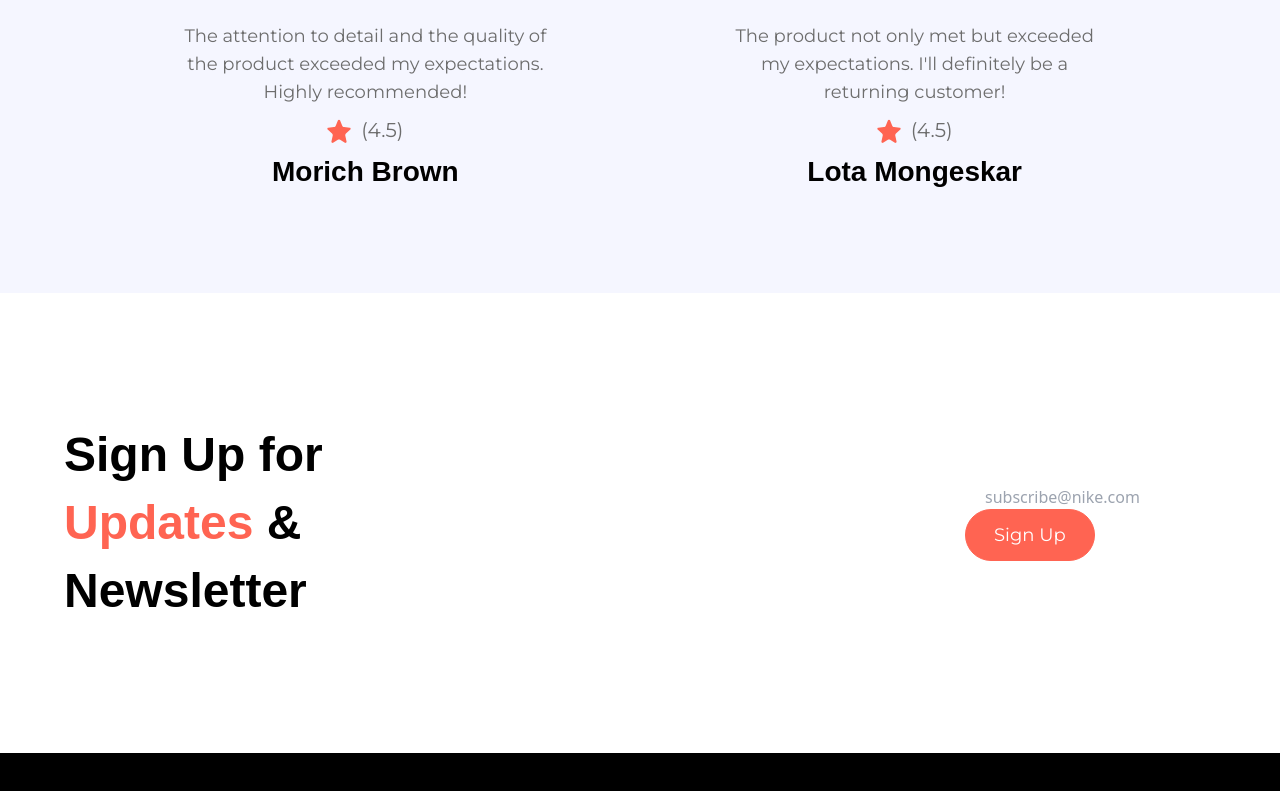
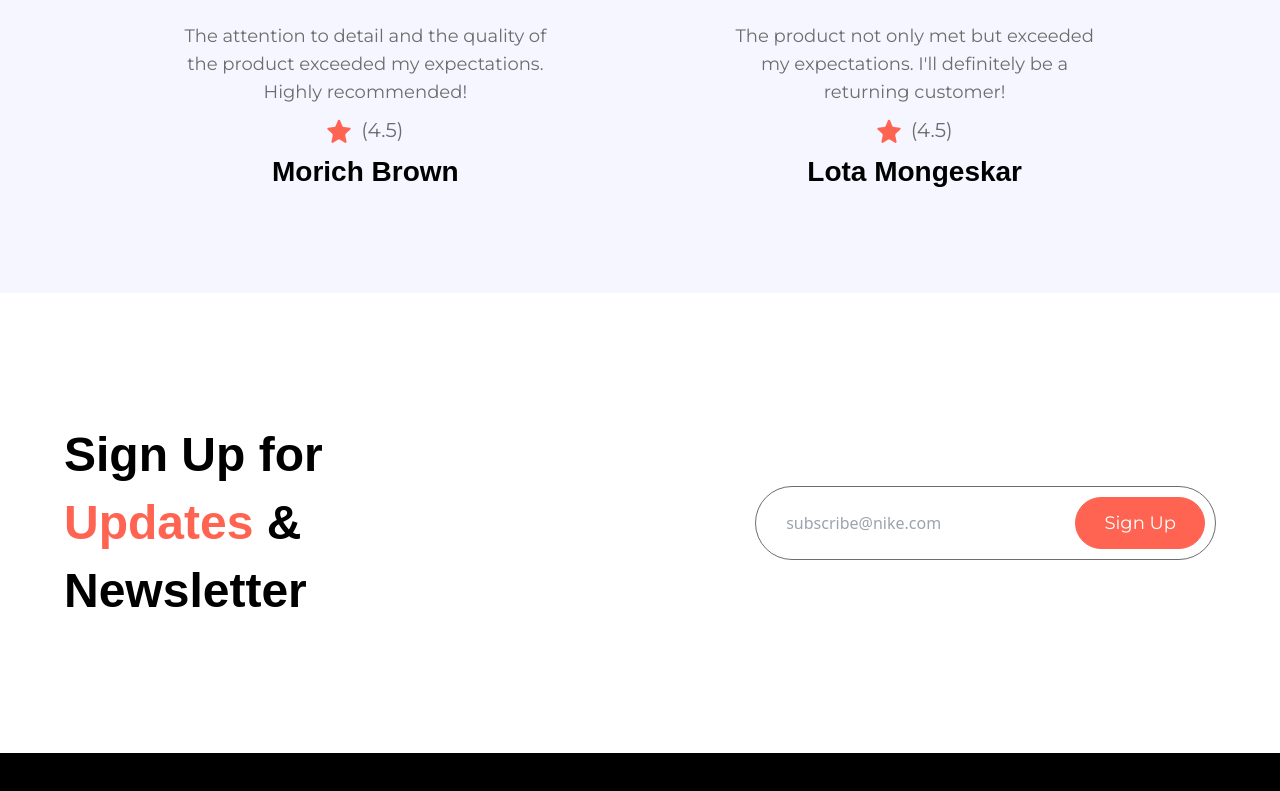
Before and after one commit to azizullahkhan16/nike_clone, a React (Vite) app: page / in a window 1280 px wide. Shown: the part 3954-4745 px from the top of the page. Built offline with nearby package versions, Linux system fonts and the light colour scheme; a web font is replaced by a local one.

Commit message:
Completed Subscribe section

```diff
--- a/src/sections/Subscribe.jsx
+++ b/src/sections/Subscribe.jsx
@@ -9,9 +9,9 @@
       <h3 className="text-4xl leading-[68px] lg:max-w-md font-palanquin font-bold">
         Sign Up for <span className="text-coral-red">Updates</span> & Newsletter
       </h3>
-      <div>
+      <div className="lg:max-w-[40%] w-full flex items-center max-sm:flex-col gap-5 p-2.5 sm:border sm:border-slate-gray rounded-full">
         <input type="text" placeholder="subscribe@nike.com" className="input" />
-        <div>
+        <div className="flex max-sm:justify-end items-center max-sm:w-full">
           <Button label="Sign Up" />
         </div>
       </div>
```
